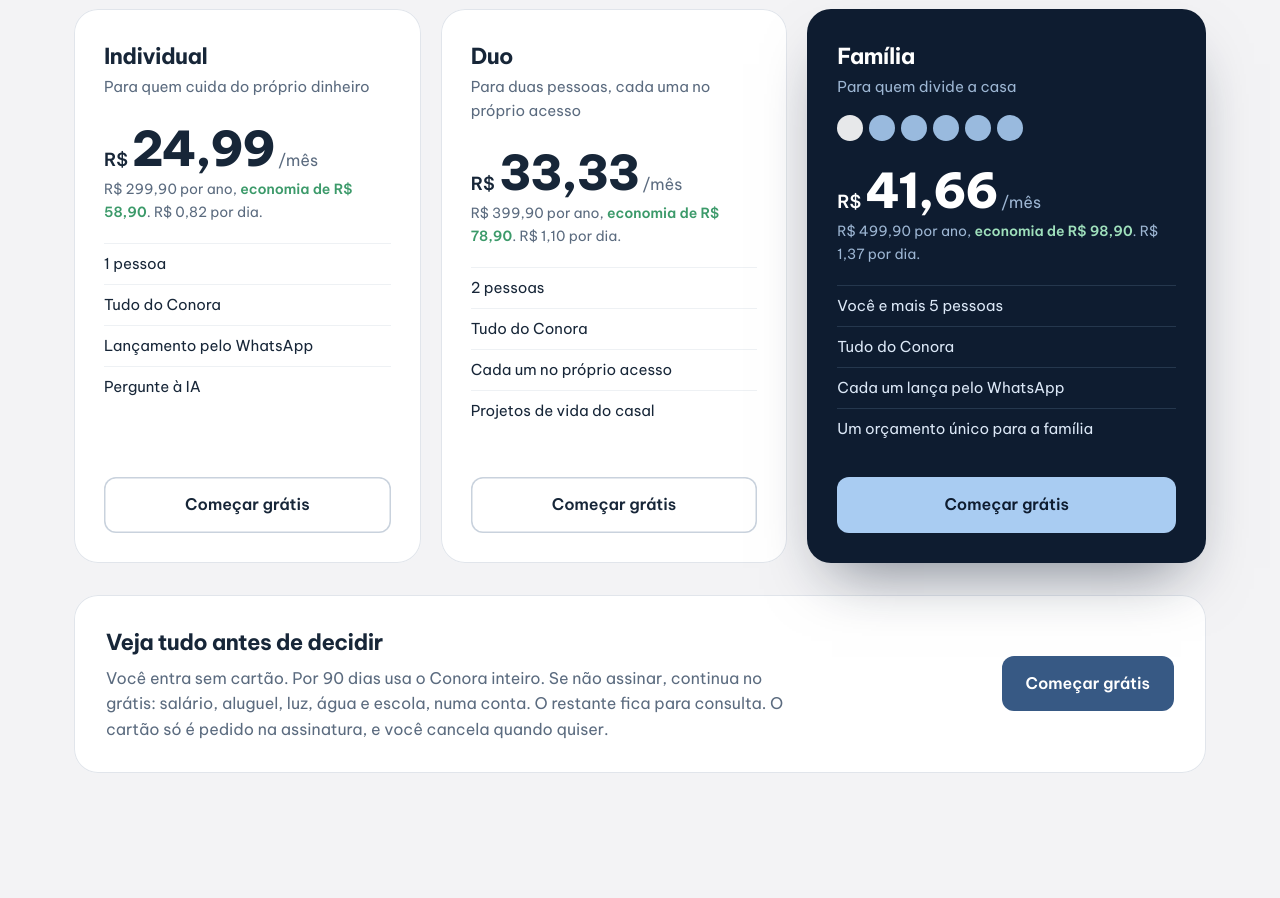
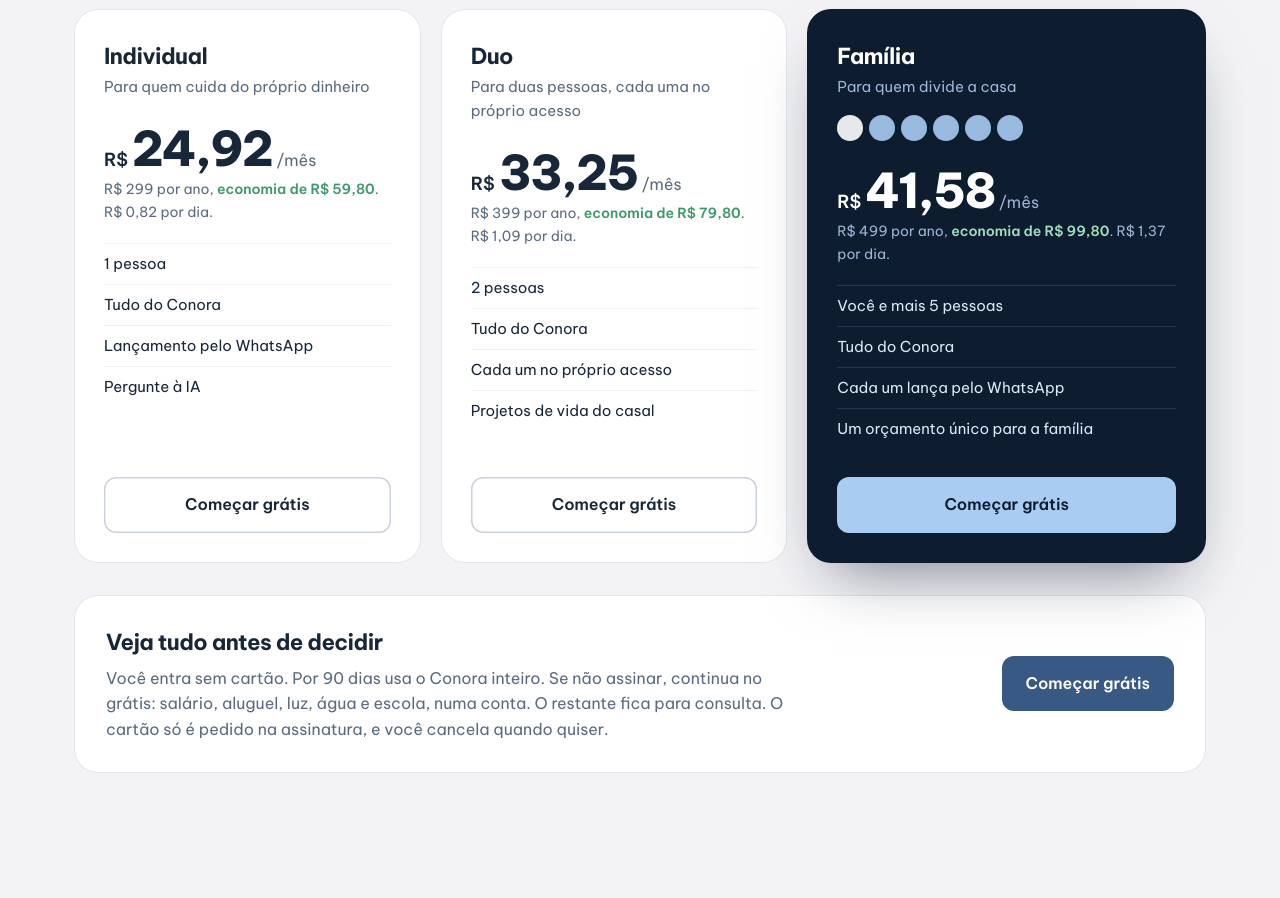
Before and after one commit to flaviobarbosac/conora, a plain HTML site: page infra/public-site/index.html in a window 1280 px wide. Shown: the part 4460-5358 px from the top of the page. Drawn offline with Linux system fonts and the light colour scheme.

Commit message:
fix: set yearly prices to 299, 399 and 499
Co-authored-by: Cursor <cursoragent@cursor.com>

```diff
--- a/infra/public-site/index.html
+++ b/infra/public-site/index.html
@@ -532,16 +532,16 @@ footer nav{gap:20px;font-size:14px;color:#7E98B8}
       <div class="plano">
         <h3>Individual</h3>
         <p class="p-quem">Para quem cuida do próprio dinheiro</p>
-        <div class="valor"><span class="rs">R$</span><span class="num" data-m="29,90" data-a="24,99">24,99</span><span class="mes">/mês</span></div>
-        <p class="p-sub" data-m="Cobrado todo mês. R$ 1,00 por dia." data-a="R$ 299,90 por ano, <b>economia de R$ 58,90</b>. R$ 0,82 por dia."></p>
+        <div class="valor"><span class="rs">R$</span><span class="num" data-m="29,90" data-a="24,92">24,92</span><span class="mes">/mês</span></div>
+        <p class="p-sub" data-m="Cobrado todo mês. R$ 1,00 por dia." data-a="R$ 299 por ano, <b>economia de R$ 59,80</b>. R$ 0,82 por dia."></p>
         <ul><li>1 pessoa</li><li>Tudo do Conora</li><li>Lançamento pelo WhatsApp</li><li>Pergunte à IA</li></ul>
         <a class="btn btn-sec" href="/app/register">Começar grátis</a>
       </div>
       <div class="plano">
         <h3>Duo</h3>
         <p class="p-quem">Para duas pessoas, cada uma no próprio acesso</p>
-        <div class="valor"><span class="rs">R$</span><span class="num" data-m="39,90" data-a="33,33">33,33</span><span class="mes">/mês</span></div>
-        <p class="p-sub" data-m="Cobrado todo mês. R$ 1,33 por dia." data-a="R$ 399,90 por ano, <b>economia de R$ 78,90</b>. R$ 1,10 por dia."></p>
+        <div class="valor"><span class="rs">R$</span><span class="num" data-m="39,90" data-a="33,25">33,25</span><span class="mes">/mês</span></div>
+        <p class="p-sub" data-m="Cobrado todo mês. R$ 1,33 por dia." data-a="R$ 399 por ano, <b>economia de R$ 79,80</b>. R$ 1,09 por dia."></p>
         <ul><li>2 pessoas</li><li>Tudo do Conora</li><li>Cada um no próprio acesso</li><li>Projetos de vida do casal</li></ul>
         <a class="btn btn-sec" href="/app/register">Começar grátis</a>
       </div>
@@ -549,8 +549,8 @@ footer nav{gap:20px;font-size:14px;color:#7E98B8}
         <h3>Família</h3>
         <p class="p-quem">Para quem divide a casa</p>
         <div class="seis" aria-label="Você e mais 5 pessoas"><i></i><i></i><i></i><i></i><i></i><i></i></div>
-        <div class="valor"><span class="rs">R$</span><span class="num" data-m="49,90" data-a="41,66">41,66</span><span class="mes">/mês</span></div>
-        <p class="p-sub" data-m="Cobrado todo mês. R$ 1,66 por dia." data-a="R$ 499,90 por ano, <b>economia de R$ 98,90</b>. R$ 1,37 por dia."></p>
+        <div class="valor"><span class="rs">R$</span><span class="num" data-m="49,90" data-a="41,58">41,58</span><span class="mes">/mês</span></div>
+        <p class="p-sub" data-m="Cobrado todo mês. R$ 1,66 por dia." data-a="R$ 499 por ano, <b>economia de R$ 99,80</b>. R$ 1,37 por dia."></p>
         <ul><li>Você e mais 5 pessoas</li><li>Tudo do Conora</li><li>Cada um lança pelo WhatsApp</li><li>Um orçamento único para a família</li></ul>
         <a class="btn btn-luz" href="/app/register">Começar grátis</a>
       </div>
```
Also changed, not shown: 4 other files.
